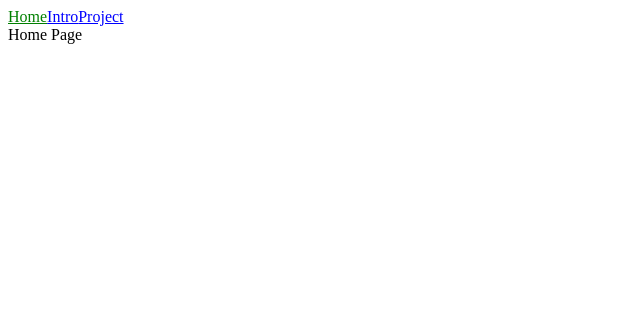
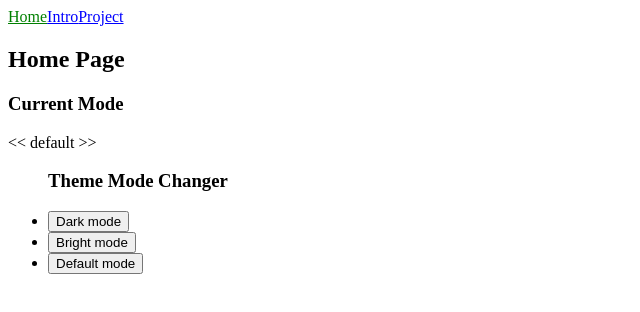
Before and after one commit to jaemin96/jaem-pf, a React (Vite) app in the folder packages/version2/: page / in a window 1280 px wide. Shown: the top 312 px of the page, without its empty margins (0-640 px from the left). Built offline with nearby package versions, Linux system fonts and the light colour scheme.

Commit message:
feat: manage theme state - (with. RTK)

```diff
--- a/packages/version2/src/main.tsx
+++ b/packages/version2/src/main.tsx
@@ -3,11 +3,15 @@ import { createRoot } from "react-dom/client";
 import { BrowserRouter } from "react-router";
 import App from "./App";
 import "./scss/main.scss";
+import { Provider } from "react-redux";
+import { store } from "./store";
 
 createRoot(document.getElementById("root")!).render(
   <StrictMode>
-    <BrowserRouter>
-      <App />
-    </BrowserRouter>
+    <Provider store={store}>
+      <BrowserRouter>
+        <App />
+      </BrowserRouter>
+    </Provider>
   </StrictMode>
 );
--- a/packages/version2/src/pages/home.tsx
+++ b/packages/version2/src/pages/home.tsx
@@ -1,7 +1,33 @@
+import { useDispatch, useSelector } from "react-redux";
+import { RootState } from "../store";
+import { setMode } from "../store/theme";
+
 const HomePage = () => {
+  const dispatch = useDispatch();
+  const mode = useSelector((state: RootState) => state.theme.mode);
+
   return (
     <>
-      <div>Home Page</div>
+      <h2>Home Page</h2>
+      <h3>Current Mode</h3>
+      <span>{`<< ${mode} >>`}</span>
+
+      <ul>
+        <h3>Theme Mode Changer</h3>
+        <li>
+          <button onClick={() => dispatch(setMode("dark"))}>Dark mode</button>
+        </li>
+        <li>
+          <button onClick={() => dispatch(setMode("bright"))}>
+            Bright mode
+          </button>
+        </li>
+        <li>
+          <button onClick={() => dispatch(setMode("default"))}>
+            Default mode
+          </button>
+        </li>
+      </ul>
     </>
   );
 };
--- /dev/null
+++ b/packages/version2/src/store/counter.ts
@@ -0,0 +1,36 @@
+"use client";
+
+import { createSlice } from "@reduxjs/toolkit";
+
+export interface CounterState {
+  value: number;
+  amount: number;
+}
+
+export const counterInitialState: CounterState = {
+  value: 0,
+  amount: 1,
+};
+
+export const counterSlice = createSlice({
+  name: "counter",
+  initialState: counterInitialState,
+  reducers: {
+    setAmount: (state, action) => {
+      state.amount = action.payload;
+    },
+    increase: (state) => {
+      state.value += state.amount;
+    },
+    decrease: (state) => {
+      state.value -= state.amount;
+    },
+    reset: (state) => {
+      state.value = 0;
+    },
+  },
+});
+
+export const { setAmount, increase, decrease, reset } = counterSlice.actions;
+
+export default counterSlice.reducer;
--- /dev/null
+++ b/packages/version2/src/store/index.ts
@@ -0,0 +1,13 @@
+import { configureStore } from "@reduxjs/toolkit";
+import counterReducer from "./counter";
+import themeReducer from "./theme";
+
+export const store = configureStore({
+  reducer: {
+    counter: counterReducer,
+    theme: themeReducer,
+  },
+});
+
+export type RootState = ReturnType<typeof store.getState>;
+export type AppDispatch = typeof store.dispatch;
--- /dev/null
+++ b/packages/version2/src/store/theme.ts
@@ -0,0 +1,27 @@
+"use client";
+
+import { createSlice } from "@reduxjs/toolkit";
+
+type Mode = "dark" | "bright" | "default";
+
+export interface ThemeState {
+  mode: Mode;
+}
+
+export const themeInitialState: ThemeState = {
+  mode: "default",
+};
+
+export const themeSlice = createSlice({
+  name: "theme",
+  initialState: themeInitialState,
+  reducers: {
+    setMode: (state, action) => {
+      state.mode = action.payload;
+    },
+  },
+});
+
+export const { setMode } = themeSlice.actions;
+
+export default themeSlice.reducer;
```
